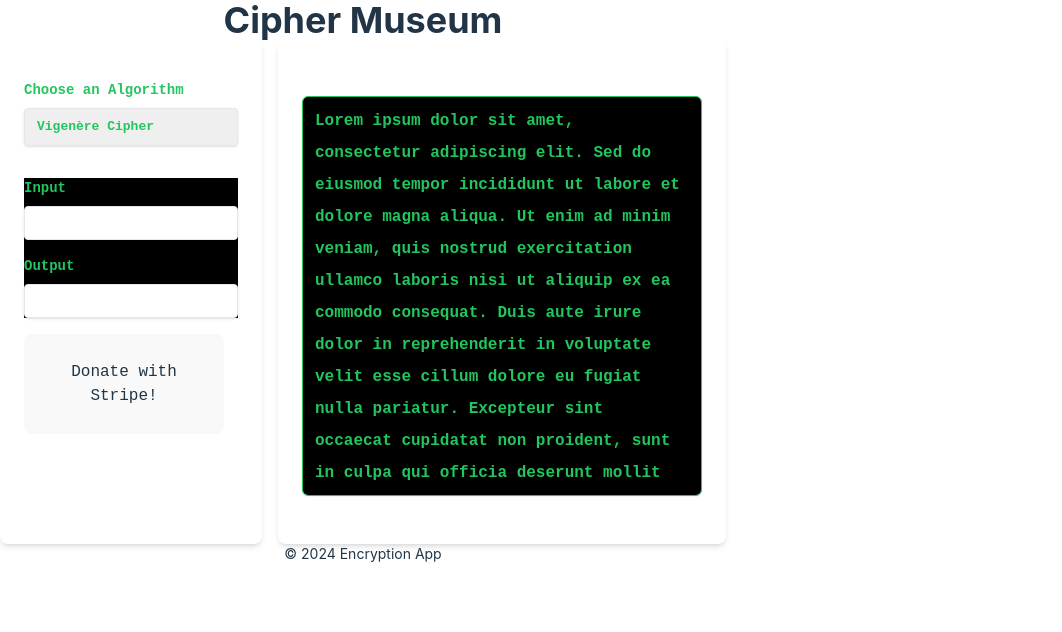
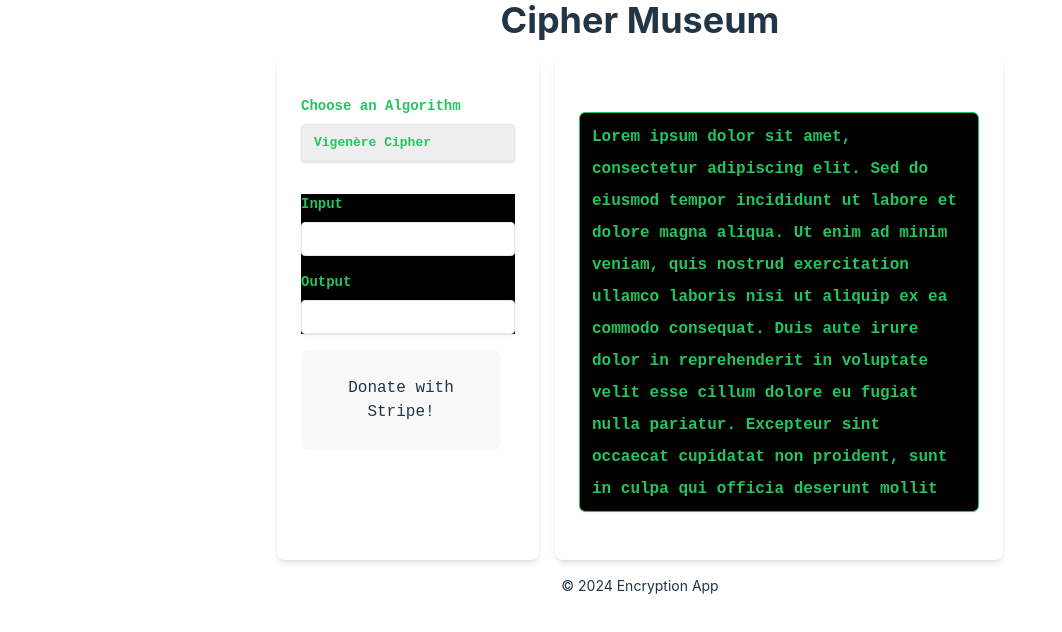
Before and after one commit to RealRyanno2022/cipher-museum, a React (Vite) app: page / in a window 1280 px wide. Shown: the top 632 px of the page, without its empty margins (0-1062 px from the left). Built offline with nearby package versions, Linux system fonts and the light colour scheme.

Commit message:
Style fix

```diff
--- a/src/App.tsx
+++ b/src/App.tsx
@@ -1,4 +1,4 @@
-import React, { useState } from 'react';
+import React, { useState, useEffect } from 'react';
 import AlgorithmSelection from './components/AlgorithmSelection';
 import InputOutputDisplay from './components/InputOutputDisplay';
 import DonationButton from './components/DonationButton';
@@ -16,20 +16,32 @@ const App: React.FC = () => {
   const [selectedAlgorithm, setSelectedAlgorithm] = useState('');
   const [input, setInput] = useState('');
   const [output, setOutput] = useState('');
-  const [algorithmHistory, setAlgorithmHistory] = useState<HistoryItem[]>(algorithmHistoryJson);
+  const [history, setHistory] = useState<HistoryItem[]>(algorithmHistoryJson);
+  const [zoom, setZoom] = useState(1);
+
+  useEffect(() => {
+    const handleZoom = () => {
+      const zoomLevel = window.devicePixelRatio;
+      setZoom(1 / zoomLevel);
+    };
+
+    window.addEventListener('resize', handleZoom);
+    handleZoom();
+
+    return () => {
+      window.removeEventListener('resize', handleZoom);
+    };
+  }, []);
 
   const handleInputChange = (input: string) => {
     setInput(input);
     switch (selectedAlgorithm) {
       case 'Caesar Cipher':
-        // Add Caesar Cipher logic
         setOutput(`Caesar: ${input}`); // Replace with actual encryption logic
         break;
       case 'AES':
-        // Add AES logic
         setOutput(`AES: ${input}`); // Replace with actual encryption logic
         break;
-      // Add cases for other algorithms
       default:
         setOutput(input);
     }
@@ -41,28 +53,31 @@ const App: React.FC = () => {
 
   const setupResult = (result: string) => {
     const newHistory: HistoryItem = {
-      id: algorithmHistory.length + 1,
+      id: history.length + 1,
       prompt: input,
       result: result,
       algorithm: selectedAlgorithm,
     };
-    setAlgorithmHistory([...algorithmHistory, newHistory]);
+    setHistory([...history, newHistory]);
   };
 
-  const filteredHistory = algorithmHistory.filter(item => item.algorithm === selectedAlgorithm);
+  const filteredHistory = history.filter(item => item.algorithm === selectedAlgorithm);
 
   return (
-  <div className="container mx-auto flex flex-col items-center min-h-screen">
-    <header className="text-center col-span-2">
+    <div
+      className="container mx-auto flex flex-col items-center min-h-screen fixed top-0 left-0 right-0 bottom-0"
+      style={{ transform: `scale(${zoom})`, transformOrigin: 'center' }}
+    >
+      <header className="text-center w-full">
         <h1 className="text-4xl font-bold">Cipher Museum</h1>
       </header>
-    <div className="flex w-full">
-      <div className="flex flex-col p-6 shadow-md rounded-lg max-w-md mx-auto">
+      <div className="flex w-full justify-center gap-4 my-4">
+        <div className="flex flex-col p-6 shadow-md rounded-lg max-w-md">
           <AlgorithmSelection selectedAlgorithm={selectedAlgorithm} setSelectedAlgorithm={handleAlgorithmChange} />
           <InputOutputDisplay input={input} output={output} handleInputChange={handleInputChange} />
           <DonationButton />
         </div>
-      <div className="flex flex-col p-6 shadow-md rounded-lg max-w-md ml-4">
+        <div className="flex flex-col p-6 shadow-md rounded-lg max-w-md" style={{ minWidth: '300px' }}>
           <HistoryDropdown
             items={selectedAlgorithm ? filteredHistory : history}
             onDelete={(id) => console.log('Delete', id)}
@@ -70,12 +85,11 @@ const App: React.FC = () => {
           />
         </div>
       </div>
-    <footer className="text-center col-span-2">
+      <footer className="text-center w-full">
         <p className="text-sm">&copy; 2024 Encryption App</p>
       </footer>
     </div>
   );
-
 };
 
 export default App;
```
Lines whose indentation alone changed are shown as unchanged.
